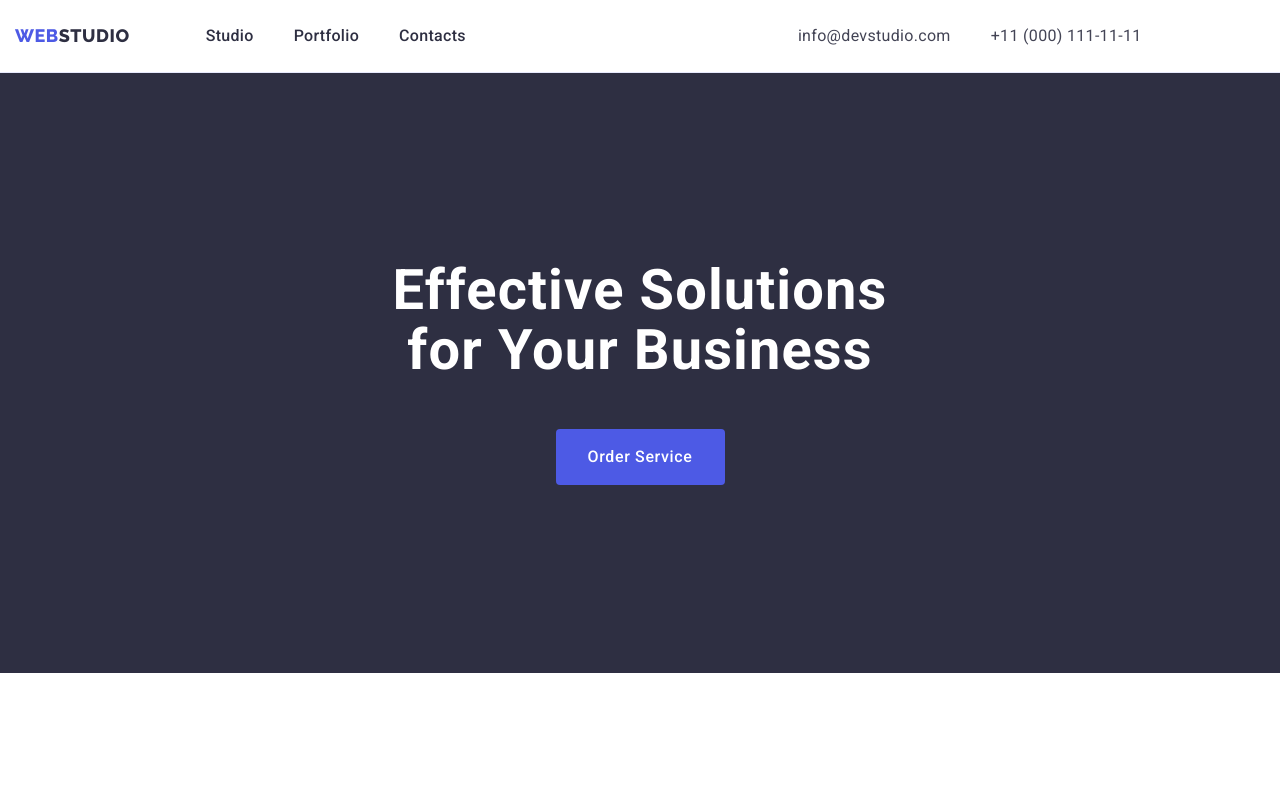
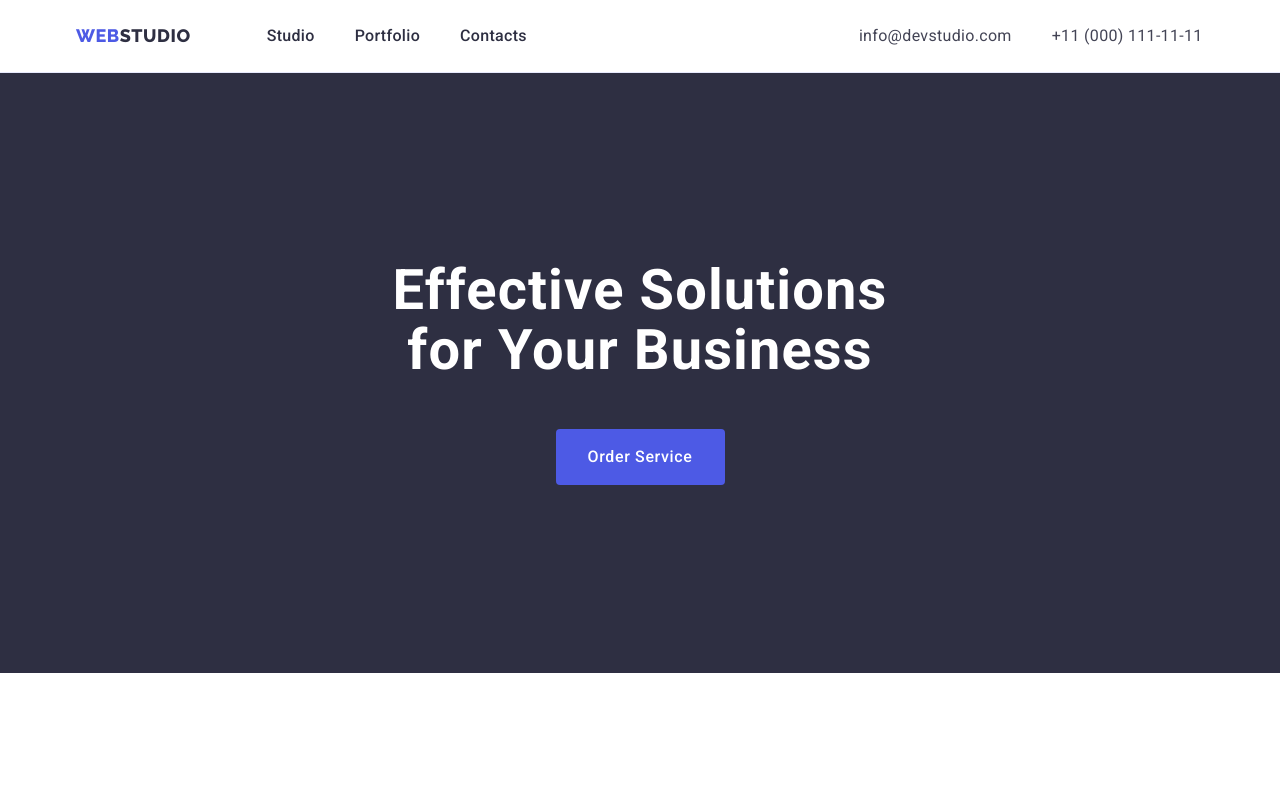
Before and after one commit to RuslanKorni/goit-markup-hw-03, a plain HTML site: page index.html in a window 1280 px wide. Shown: the top 789 px of the page. Drawn offline with nearby package versions, Linux system fonts and the light colour scheme.

Commit message:
Update styles.css

```diff
--- a/css/styles.css
+++ b/css/styles.css
@@ -40,7 +40,8 @@ ol {
 }
 
 .container {
-    width: 1158px;
+    width: 100%;
+    max-width: 1158px;
     padding-right: 15px;
     padding-left: 15px;
     margin: 0 auto;
@@ -66,8 +67,6 @@ ol {
 }
 
 .header-container {
-    width: 100%;
-    max-width: 1470px;
     display: flex;
     align-items: center;
     gap: 332px;
@@ -96,10 +95,10 @@ ol {
 .header-link-list {
     display: flex;
     gap: 40px;
-  padding: 24px 0;
 }
 
 .header-link-item {
+  padding: 24px 0;
 }
 
 .header-link {
```
